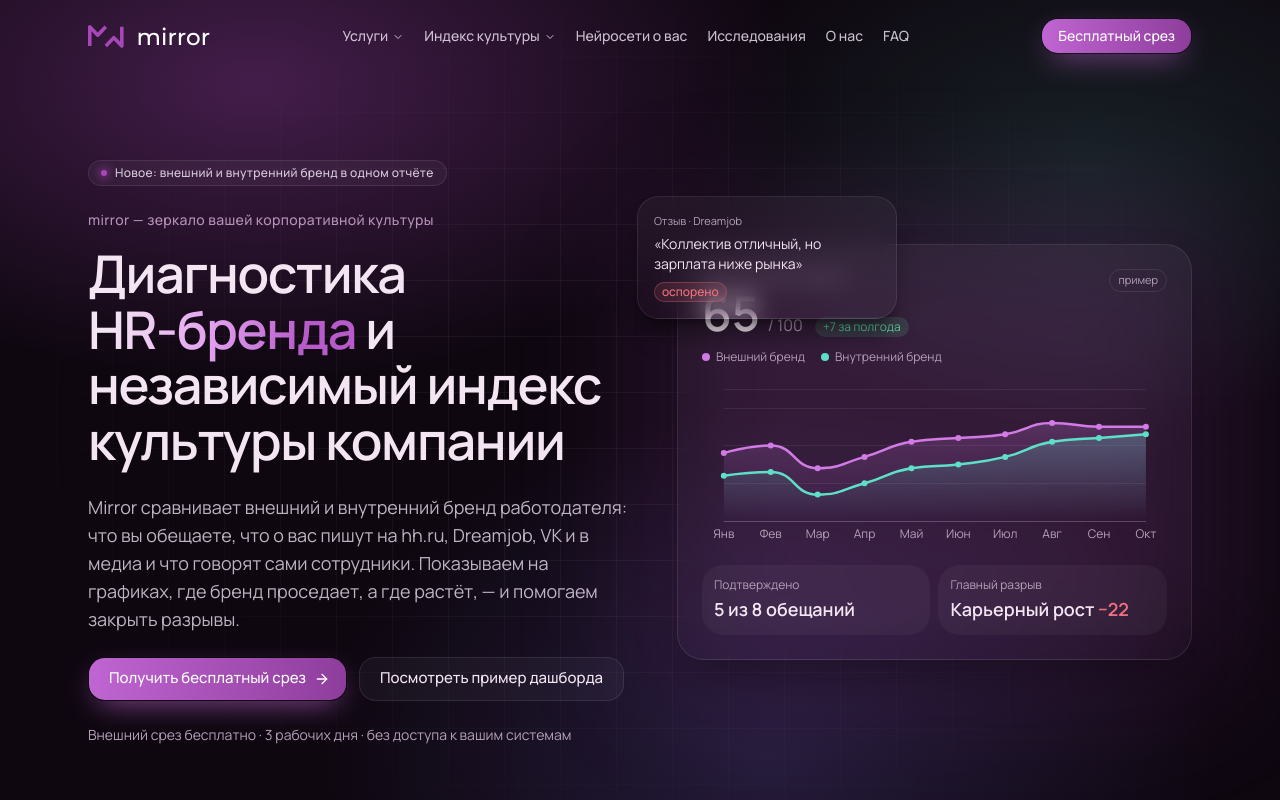
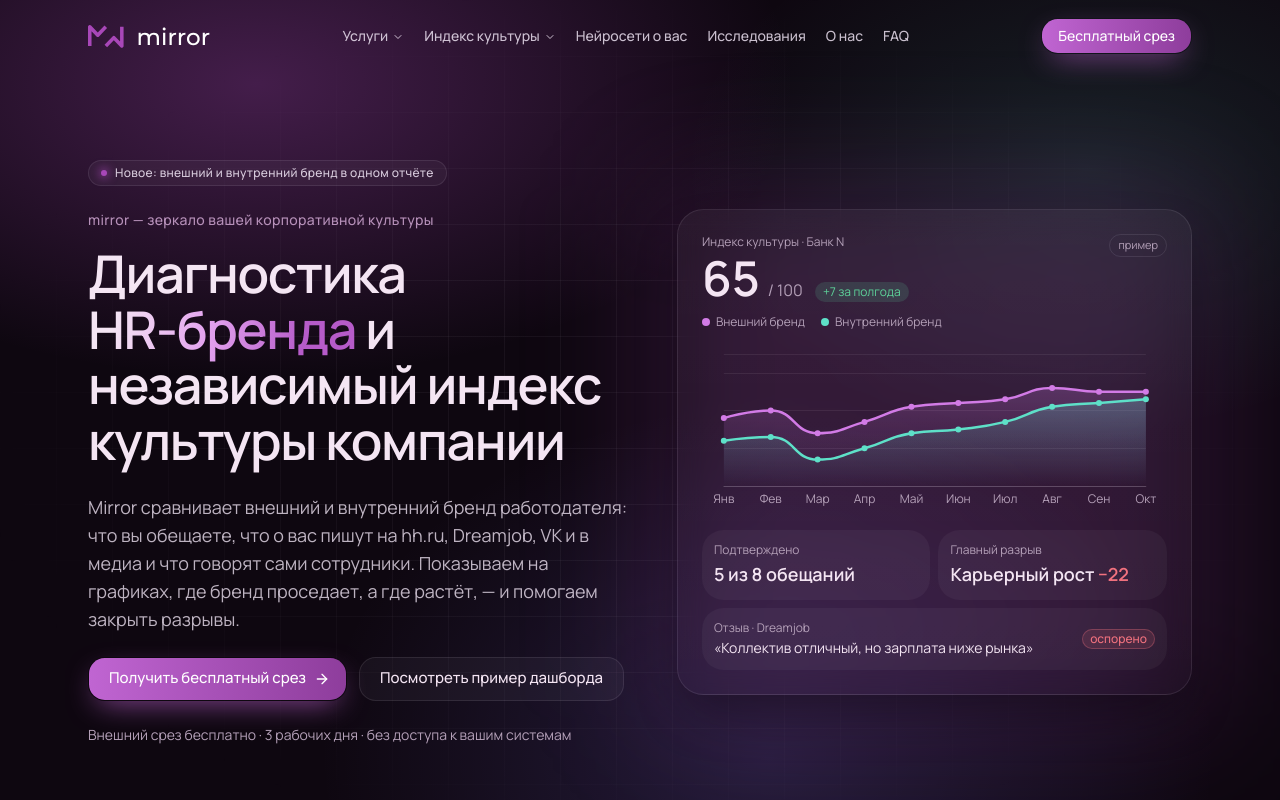
Before and after one commit to fbushkov/MirrorV2, a Next.js app: page / in a window 1280 px wide. Shown: the top 800 px of the page. Built offline with nearby package versions, Linux system fonts and the light colour scheme.

Commit message:
Fix hero card overlap and heatmap label order
Co-Authored-By: Claude Opus 5.5 <noreply@anthropic.com>
Claude-Session: https://claude.ai/code/session_01CziRzGaG8cPD1LxCJMNndW

```diff
--- a/src/app/page.tsx
+++ b/src/app/page.tsx
@@ -139,11 +139,13 @@ function Hero() {
                 </p>
               </div>
             </div>
-          </div>
-          <div className="glass absolute -top-12 -left-4 hidden max-w-[260px] rounded-2xl p-4 shadow-xl shadow-black/40 sm:block md:-left-10">
-            <p className="text-[11px] text-muted-foreground">Отзыв · Dreamjob</p>
-            <p className="mt-1 text-sm">«Коллектив отличный, но зарплата ниже рынка»</p>
-            <StatusPill status="bad" className="mt-2" />
+            <div className="mt-2 flex items-center justify-between gap-3 rounded-2xl bg-white/[0.04] p-3">
+              <div>
+                <p className="text-xs text-muted-foreground">Отзыв · Dreamjob</p>
+                <p className="mt-0.5 text-sm">«Коллектив отличный, но зарплата ниже рынка»</p>
+              </div>
+              <StatusPill status="bad" />
+            </div>
           </div>
         </div>
       </div>
```
